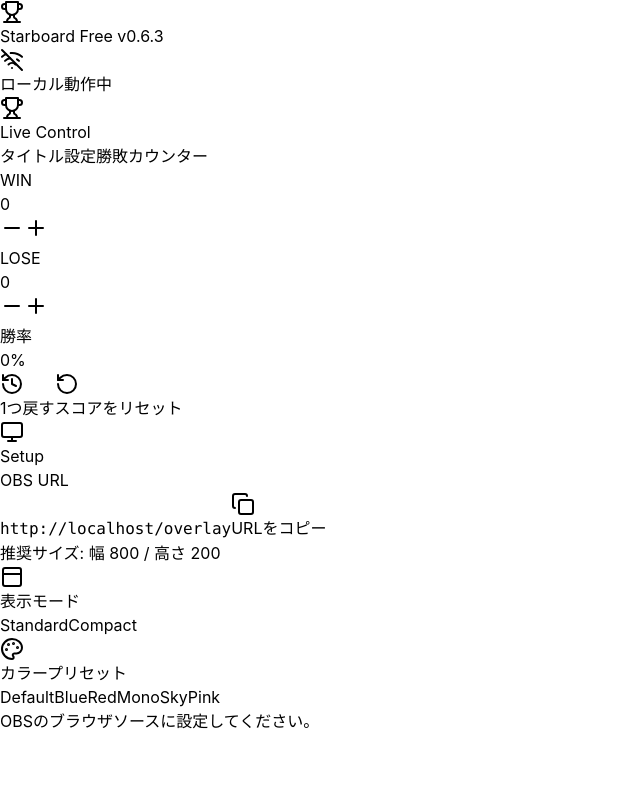
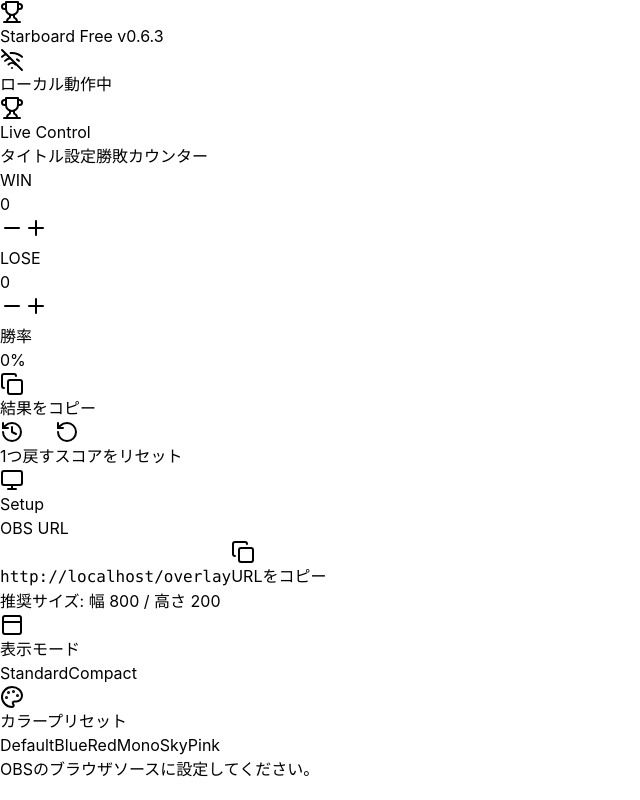
Before and after one commit to HiNA-pj/starboard-free, a React (Vite) app: page / in a window 1280 px wide. Shown: the whole page, without its empty margins (0-640 px from the left). Built offline with nearby package versions, Linux system fonts and the light colour scheme; no server answers.

Commit message:
Add session result copy

```diff
--- a/src/components/ControlPanel.tsx
+++ b/src/components/ControlPanel.tsx
@@ -73,6 +73,7 @@ export const ControlPanel: React.FC<ControlPanelProps> = ({
   undo,
 }) => {
   const [copied, setCopied] = useState(false);
+  const [resultCopied, setResultCopied] = useState(false);
   const streakText = getStreakText(currentStreak);
 
   const handleCopyUrl = async () => {
@@ -83,6 +84,19 @@ export const ControlPanel: React.FC<ControlPanelProps> = ({
       setTimeout(() => setCopied(false), 2000);
     } catch (err) {
       console.error("URLのコピーに失敗しました: ", err);
+    }
+  };
+
+  const handleCopyResult = async () => {
+    try {
+      const isDefaultTitle = !title || title.trim() === "" || title.trim() === "勝敗カウンター";
+      const titleLine = isDefaultTitle ? "今日の対戦結果：" : `今日の対戦結果：${title.trim()}`;
+      const resultText = `${titleLine}\n${win}勝${lose}敗 / 勝率${winRate}`;
+      await navigator.clipboard.writeText(resultText);
+      setResultCopied(true);
+      setTimeout(() => setResultCopied(false), 2000);
+    } catch (err) {
+      console.error("結果のコピーに失敗しました: ", err);
     }
   };
 
@@ -230,6 +244,24 @@ export const ControlPanel: React.FC<ControlPanelProps> = ({
                 </span>
               </div>
             </div>
+
+            {/* Copy Result ボタン */}
+            <button
+              onClick={handleCopyResult}
+              className={`w-full py-2.5 px-4 bg-indigo-600 hover:bg-indigo-500 text-white font-semibold rounded-xl flex items-center justify-center gap-2 transition shadow-lg shadow-indigo-600/20`}
+            >
+              {resultCopied ? (
+                <>
+                  <Check className="w-4 h-4" />
+                  <span>コピーしました</span>
+                </>
+              ) : (
+                <>
+                  <Copy className="w-4 h-4" />
+                  <span>結果をコピー</span>
+                </>
+              )}
+            </button>
 
             {/* 操作ボタン群 */}
             <div className="flex flex-col gap-3 pt-2">
```
